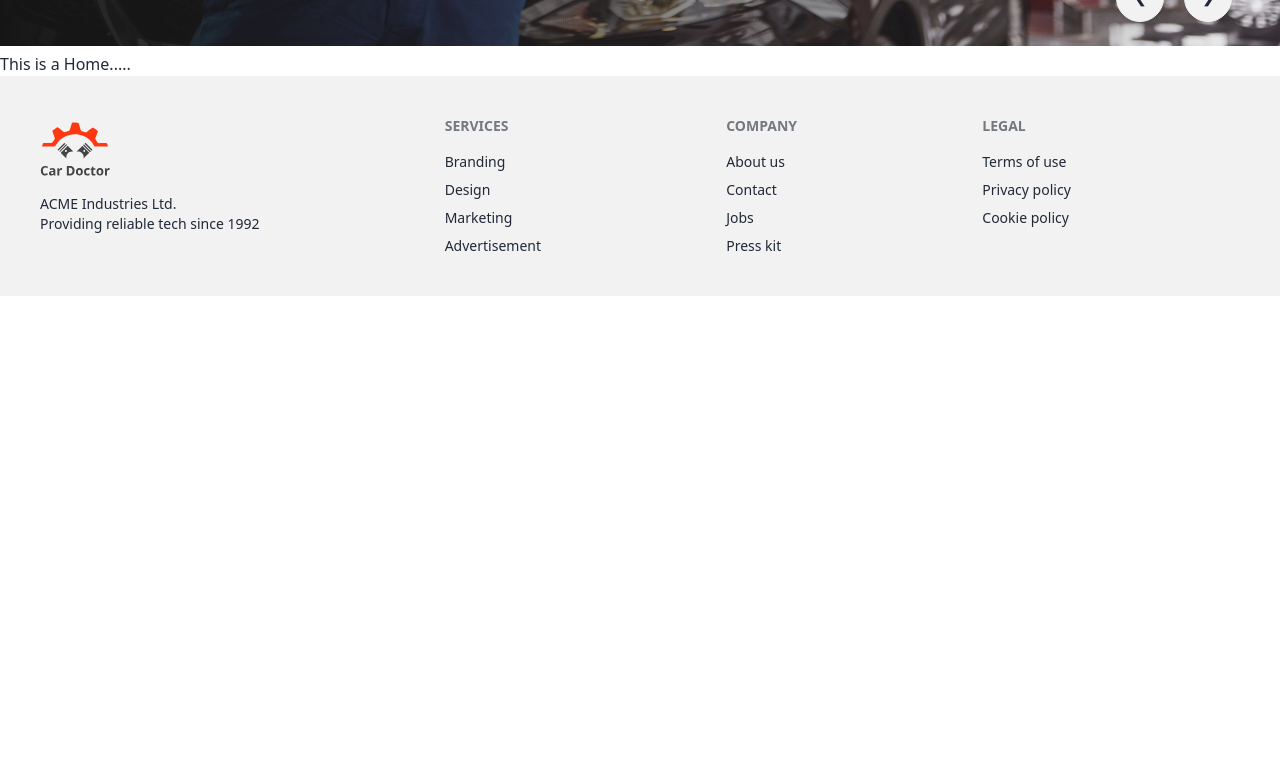
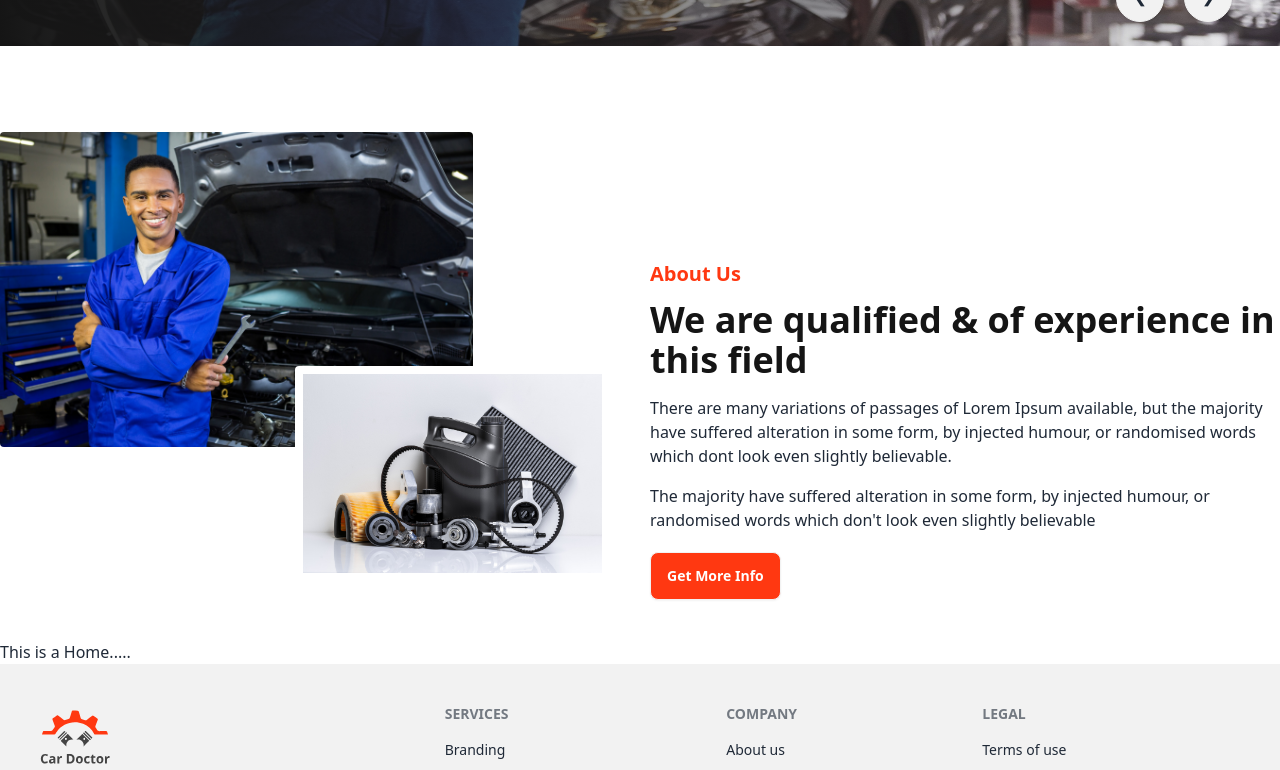
Before and after one commit to ranamiah221/cars-by-rana-client, a React (Vite) app: page / in a window 1280 px wide. Shown: the part 590-1360 px from the top of the page. Before the commit the page ends 886 px from the top, so only its background shows below. Built offline with nearby package versions, Linux system fonts and the light colour scheme.

Commit message:
added about section

```diff
--- a/package.json
+++ b/package.json
@@ -12,6 +12,7 @@
   "dependencies": {
     "localforage": "^1.10.0",
     "match-sorter": "^6.3.1",
+    "prop-types": "^15.8.1",
     "react": "^18.2.0",
     "react-dom": "^18.2.0",
     "react-router-dom": "^6.20.1",
--- /dev/null
+++ b/src/component/SectionHeader/SectionHeader.jsx
@@ -0,0 +1,12 @@
+
+const SectionHeader = ({subHeader, header, description}) => {
+    return (
+        <div>
+            <h3 className="text-xl font-bold text-[#FF3811] ">{subHeader}</h3>
+            <h1 className="text-[#151515] font-bold text-4xl mt-3 mb-4">{header}</h1>
+            <p>{description}</p>
+        </div>
+    );
+};
+
+export default SectionHeader;
--- /dev/null
+++ b/src/pages/Home/About/About.jsx
@@ -0,0 +1,26 @@
+import img1 from '../../../assets/images/about_us/person.jpg'
+import img2 from '../../../assets/images/about_us/parts.jpg'
+import SectionHeader from '../../../component/SectionHeader/SectionHeader';
+
+const About = () => {
+    return (
+        <div className='lg:flex gap-5 mt-20 mb-10'>
+             <div className='w-full relative'>
+                <img className='rounded w-3/4' src={img1} alt="" />
+                <img className='rounded w-1/2 absolute top-1/2 right-5 border-8 border-white' src={img2} alt="" />
+             </div>
+             <div className='mt-32 w-full'>
+                <SectionHeader
+                subHeader='About Us'
+                header='We are qualified &  of experience in this field'
+                description='There are many variations of passages of Lorem Ipsum available, but the majority have suffered alteration in some form, by injected humour, or randomised words which dont look even slightly believable. '
+                >
+                </SectionHeader>
+                 <p className='mt-4'>The majority have suffered alteration in some form, by injected humour, or randomised words which don't look even slightly believable</p>
+                <button className='bg-[#FF3811] text-white btn mt-5'>Get More Info</button>
+             </div>
+        </div>
+    );
+};
+
+export default About;
--- a/src/pages/Home/Home/Home.jsx
+++ b/src/pages/Home/Home/Home.jsx
@@ -1,3 +1,4 @@
+import About from "../About/About";
 import Banner from "../Banner/Banner";
 
 
@@ -5,6 +6,7 @@ const Home = () => {
     return (
         <div>
             <Banner></Banner>
+            <About></About>
            <h1>This is a Home.....</h1>
         </div>
     );
```
Also changed, not shown: .eslintrc.cjs, 1 other file (tests, documents, lock files or other folders).
